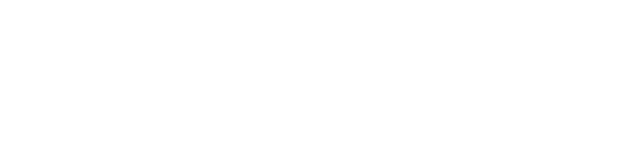
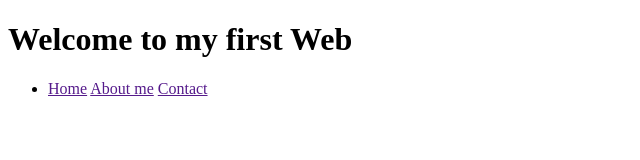
Before and after one commit to aloneblackwolf/01_proyecto_inicial, a plain HTML site: page index.html in a window 1280 px wide. Shown: the whole page, without its empty margins (0-640 px from the left). Drawn offline with Linux system fonts and the light colour scheme.

Commit message:
Header agregado con nav

```diff
--- a/index.html
+++ b/index.html
@@ -5,6 +5,18 @@
     <meta name="viewport" content="width=device-width, initial-scale=1.0">
     <title>My Project Web</title>
 </head>
+    <header>
+        <h1>Welcome to my first Web</h1>
+        <nav>
+            <ul>
+                <li>
+                    <a href="">Home</a>
+                    <a href="">About me</a>
+                    <a href="">Contact</a>
+                </li>
+            </ul>
+        </nav>
+    </header>
 <body>
 </body>
 </html>
```
